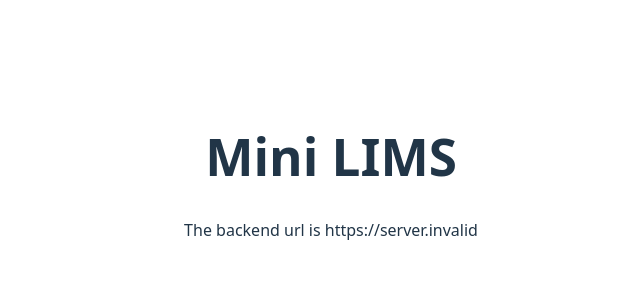
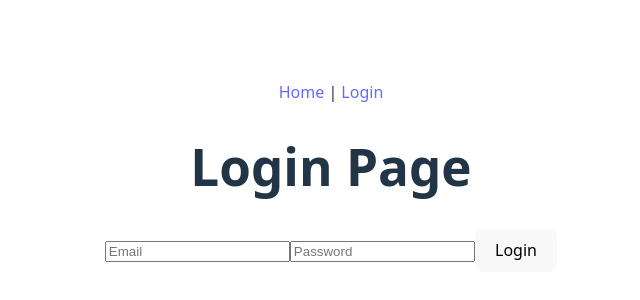
Before and after one commit to harmonie-durrant/mini-lims, a React (Vite) app in the folder frontend/: page /login in a window 1280 px wide. Shown: the part 224-524 px from the top of the page, without its empty margins (309-949 px from the left). Built offline with nearby package versions, Linux system fonts and the light colour scheme; no server answers.

Commit message:
Add router + login form

```diff
--- a/frontend/package.json
+++ b/frontend/package.json
@@ -11,7 +11,8 @@
   },
   "dependencies": {
     "react": "^19.1.1",
-    "react-dom": "^19.1.1"
+    "react-dom": "^19.1.1",
+    "react-router-dom": "^7.9.2"
   },
   "devDependencies": {
     "@eslint/js": "^9.36.0",
--- a/frontend/src/App.tsx
+++ b/frontend/src/App.tsx
@@ -1,8 +1,10 @@
 import './App.css'
+import { BrowserRouter as Router, Routes, Route, Link } from 'react-router-dom';
+import Login from './pages/Login';
+
 const backend_url = import.meta.env.VITE_API_URL || 'error: VITE_API_URL not set';
 
-
-function App() {
+function Home() {
   return (
     <>
       <h1>Mini LIMS</h1>
@@ -10,6 +12,20 @@ function App() {
         The backend url is {backend_url}
       </p>
     </>
+  );
+}
+
+function App() {
+  return (
+    <Router>
+      <nav>
+        <Link to="/">Home</Link> | <Link to="/login">Login</Link>
+      </nav>
+      <Routes>
+        <Route path="/" element={<Home />} />
+        <Route path="/login" element={<Login />} />
+      </Routes>
+    </Router>
   )
 }
 
--- /dev/null
+++ b/frontend/src/pages/Login.tsx
@@ -0,0 +1,27 @@
+import { useState } from "react";
+
+function Login() {
+
+  const SubmitLogin = (email: string, password: string) => {
+    console.log("Email:", email);
+    console.log("Password:", password);
+  }
+
+  // Use react to handle the state of the email and password inputs
+
+  const [email, setEmail] = useState('');
+  const [password, setPassword] = useState('');
+
+  return (
+    <div>
+      <h1>Login Page</h1>
+      <form onSubmit={(e) => { e.preventDefault(); SubmitLogin(email, password) }}>
+        <input onChange={(e) => setEmail(e.target.value)} type="email" placeholder="Email" />
+        <input onChange={(e) => setPassword(e.target.value)} type="password" placeholder="Password" />
+        <button type="submit">Login</button>
+      </form>
+    </div>
+  );
+}
+
+export default Login;
```
Also changed, not shown: 1 other file (tests, documents, lock files or other folders).
